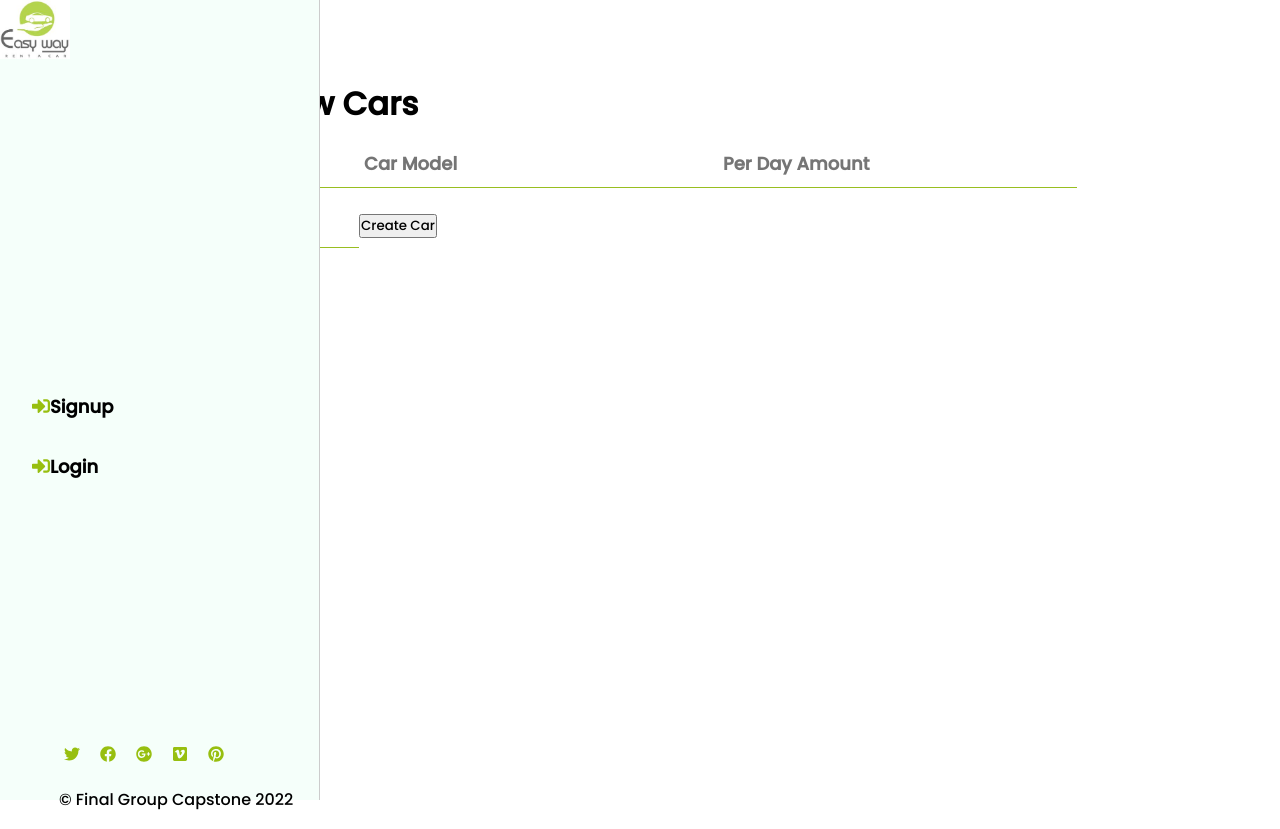
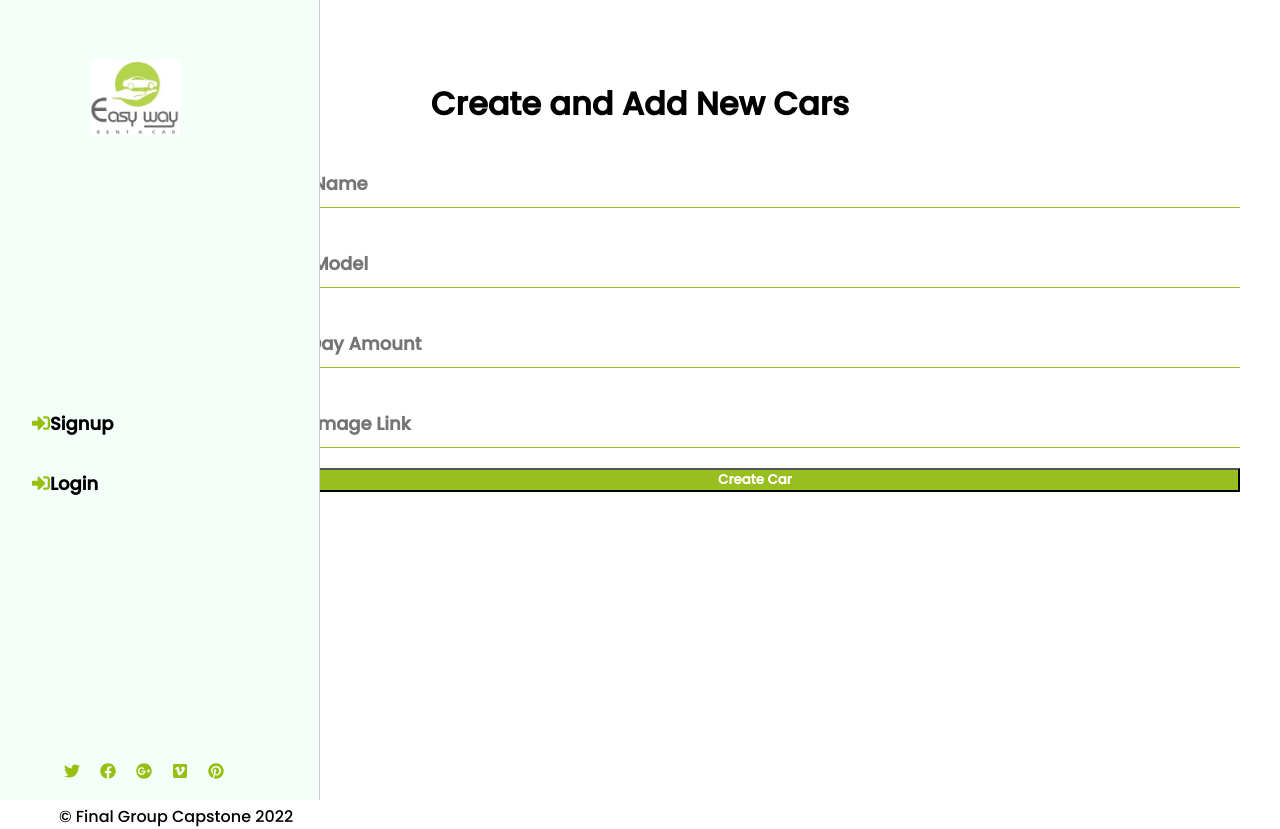
Before and after one commit to jerryowusu/final-capstone-frontend, a React (Create React App) app: page /add_car in a window 1280 px wide. Built offline with nearby package versions, Linux system fonts and the light colour scheme.

Commit message:
Add styling for Add and Delete car

```diff
--- a/src/App.css
+++ b/src/App.css
@@ -34,10 +34,12 @@ li {
 
 .nav-logo {
   width: 70px;
+  margin-top: 40px;
+  margin-left: 90px;
 }
 
 .nav-links {
-  margin-top: 100px;
+  margin-top: 40px;
   height: 250px;
   display: flex;
   flex-direction: column;
@@ -78,6 +80,55 @@ li {
   color: white;
   background: #98be20;
   font-weight: bold;
+}
+
+.cars-container {
+  display: flex;
+  grid-template-columns: repeat(auto-fit, minmax(250px, 1fr));
+  padding: 20px;
+}
+
+.card-car {
+  display:flex;
+  flex-direction: column;
+  justify-content: space-between;
+  margin: 20px 5px;
+  background-color: #fff;
+  border-radius: 5px;
+}
+.card-car:hover {
+  box-shadow: 0 0 10px #000000;
+  transition: 0.3s;
+}
+
+.car-image {
+  width: 100%;
+  border-radius: 5px;
+  height: 140px;
+  object-fit: cover;
+}
+
+.car-detail {
+  padding: 10px;
+  display: flex;
+  flex-direction: column;
+}
+
+.car-title {
+  font-size: 20px;
+  margin: 12px 0;
+  font-weight: bold;
+  color: black;
+}
+
+.car-dlt-btn {
+  padding: 5px 10px;
+  background-color: #9cc515;
+  border: 1px solid #000;
+  border-radius: 5px;
+  color: black;
+  font-weight: bold;
+  cursor: pointer;
 }
 
 .register-page-heading,
@@ -154,16 +205,64 @@ li {
   font-weight: 500;
 }
 
+.car-dlt-btn:hover,
+.form-submit-btn,
+.add-car-btn {
+  color: #ffffff;
+  background-color: #98be20;
+  border: 1px solide #ffffff;
+  transition: 0.3s ease-in-out;
+  font-weight: bolder;
+}
+
 .form-submit-btn:hover,
-.sign-out-btn:hover {
+.sign-out-btn:hover,
+.add-car-btn:hover {
   background-color: #fff;
   border: 1px solid #98be20;
   color: #98be20;
   transition: 0.3s;
 }
 
-.cars h1 {
-  color: #98be20;
+.text-center {
   text-align: center;
-  margin-left: 10px;
 }
+.add-car-form {
+  display: flex;
+  flex-direction: column;
+  padding: 20px;
+}
+
+.add-car-input-field {
+  margin-bottom: 20px;
+}
+
+.add-reservation-container {
+  height: 100vh;
+  width: 100%;
+  display: flex;
+  justify-content: center;
+  align-items: center;
+}
+
+.reservation-form {
+  width: 50%;
+  justify-content: center;
+  align-items: center;
+}
+
+@media screen and (min-width: 768px) {
+  section {
+    padding: 0 20px 0 250px;
+  }
+
+  .car-card {
+    width: 250px;
+  }
+
+  .nav-logo {
+    width: 90px;
+    margin-top: 60px;
+    margin-left: 90px;
+  }
+}
```
